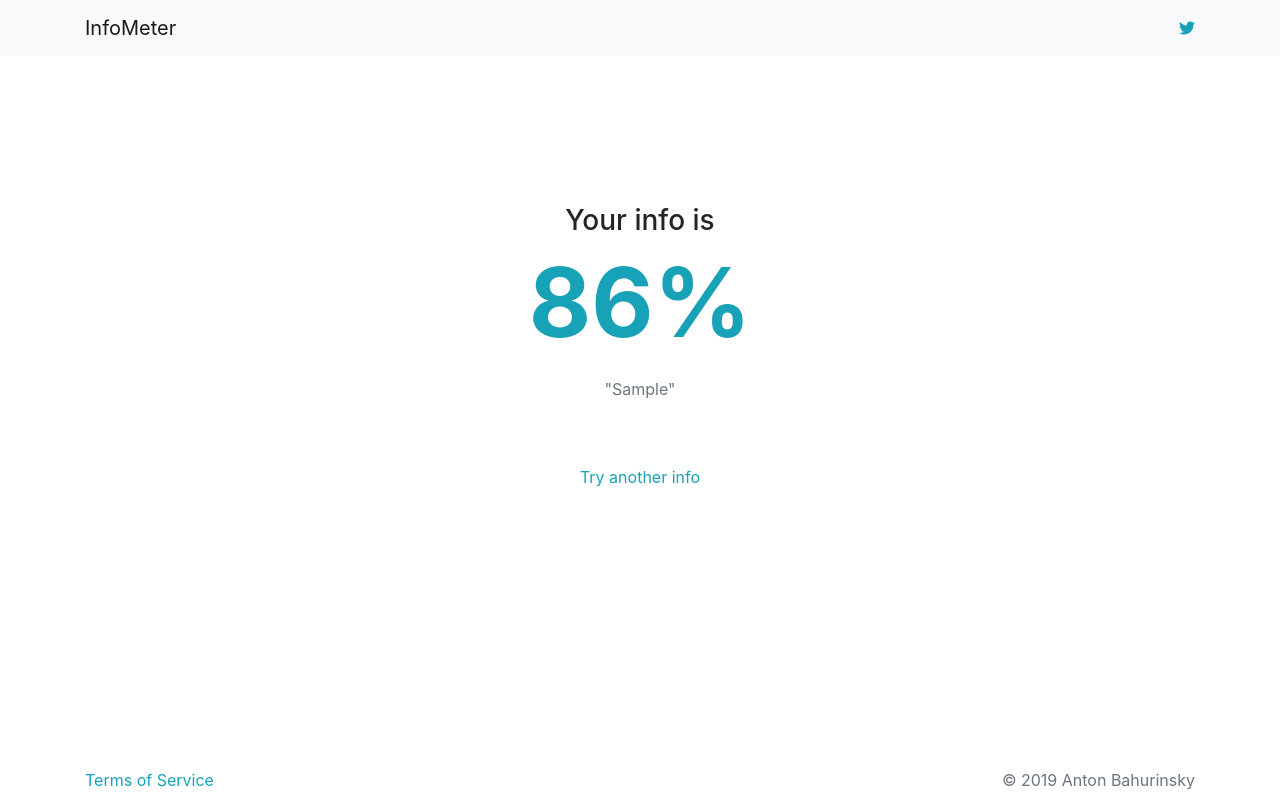
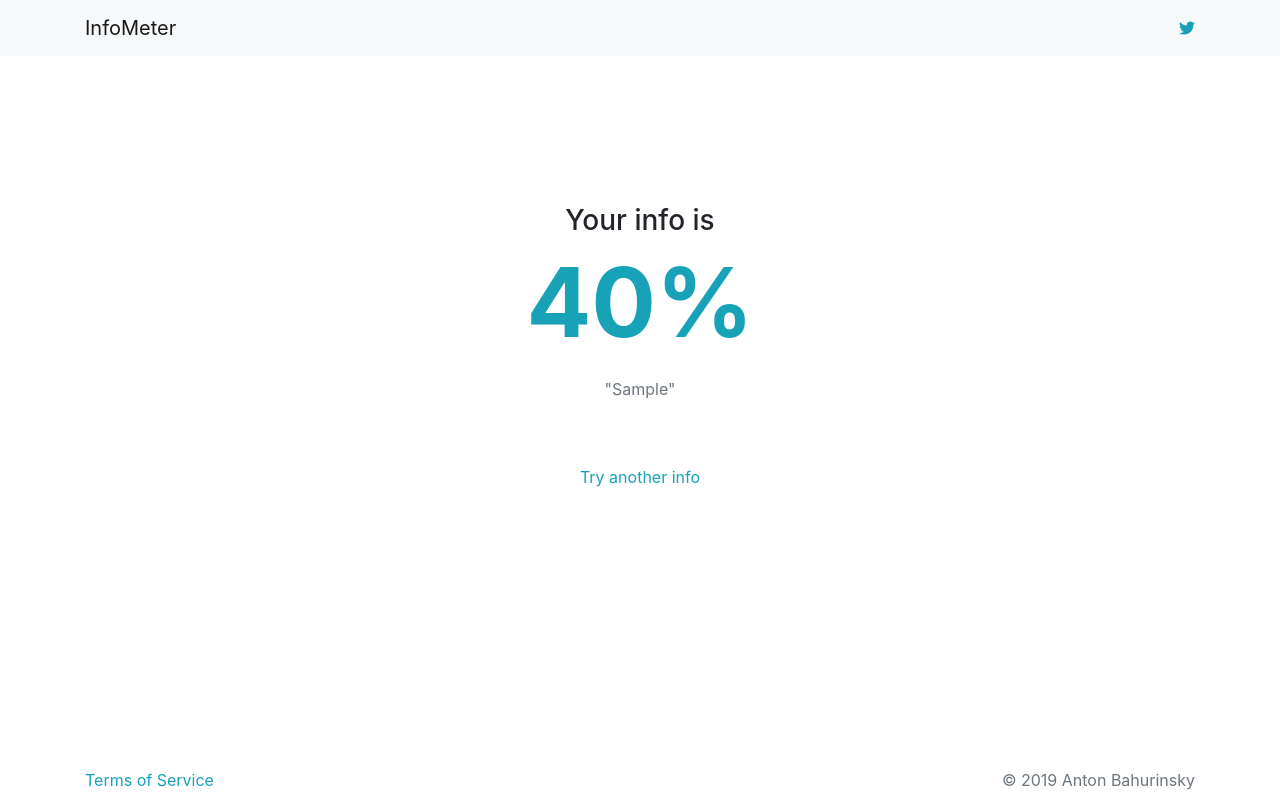
Before and after one commit to toxa16/infometer-client, a React (Vite) app: page / in a window 1280 px wide. Both pictures are taken after typing "Sample" into the empty fields and a click on the button "Check". Built offline with nearby package versions, Linux system fonts and the light colour scheme.

Commit message:
init percent countup

```diff
--- a/src/ResultPage.js
+++ b/src/ResultPage.js
@@ -1,18 +1,38 @@
 import React from 'react';
+
+function delayedLoop(iterations, delay, callback) {
+  if (iterations === 0) {
+    return;
+  } else {
+    setTimeout(() => {
+      callback();
+      delayedLoop(iterations - 1, delay, callback);
+    }, delay);
+  }
+}
 
 export default class ResultPage extends React.Component {
   constructor(props) {
     super(props);
     this.state = {
-      infoPercentage: null,
+      infoPercentage: 0,
     };
   }
 
   componentDidMount() {
     const randomNumber = Math.round(Math.random() * 100);
-    this.setState({
-      infoPercentage: randomNumber,
-    });
+    /*for (let i = 0; i <= randomNumber; i++) {
+
+    }*/
+    let i = 0;
+    setTimeout(() => {
+      delayedLoop(randomNumber, 50, () => {
+        i++;
+        this.setState({
+          infoPercentage: i,
+        });
+      });
+    }, 800);
   }
 
   handleBackClick(event) {
```
